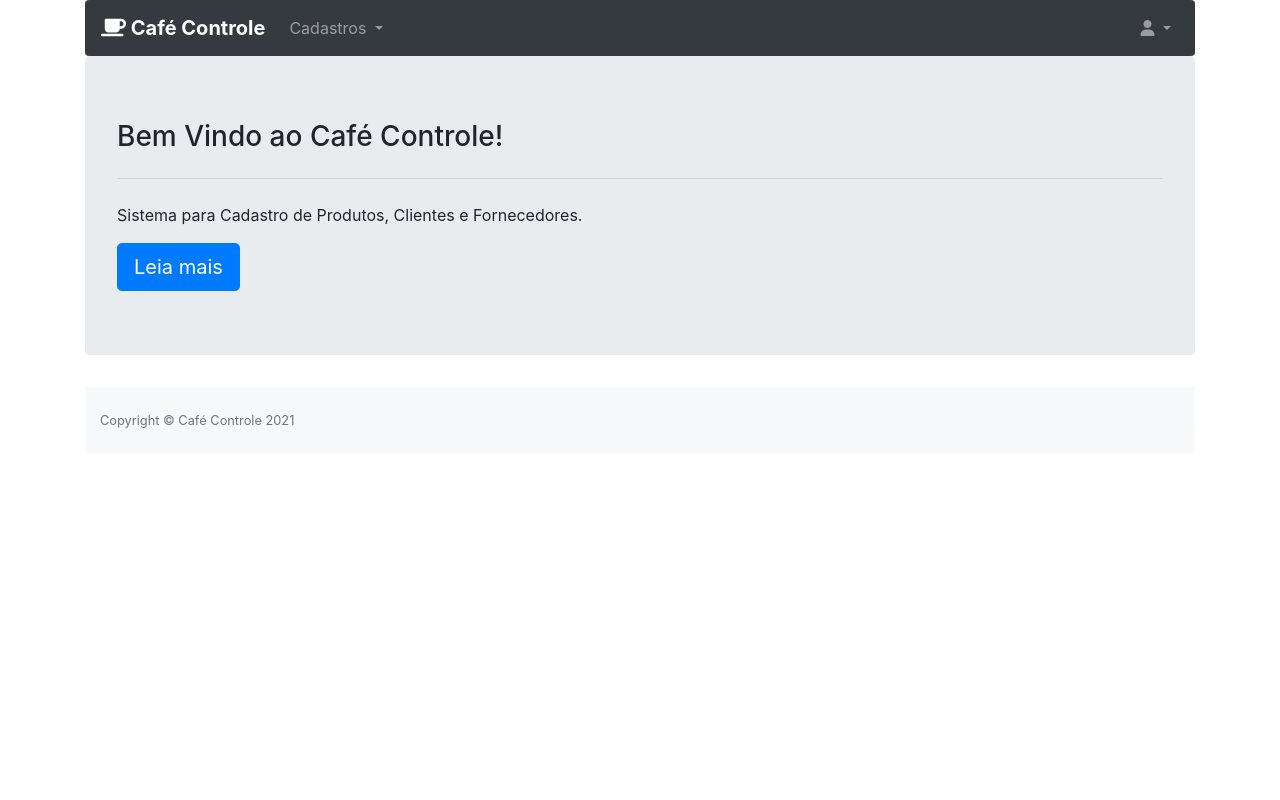
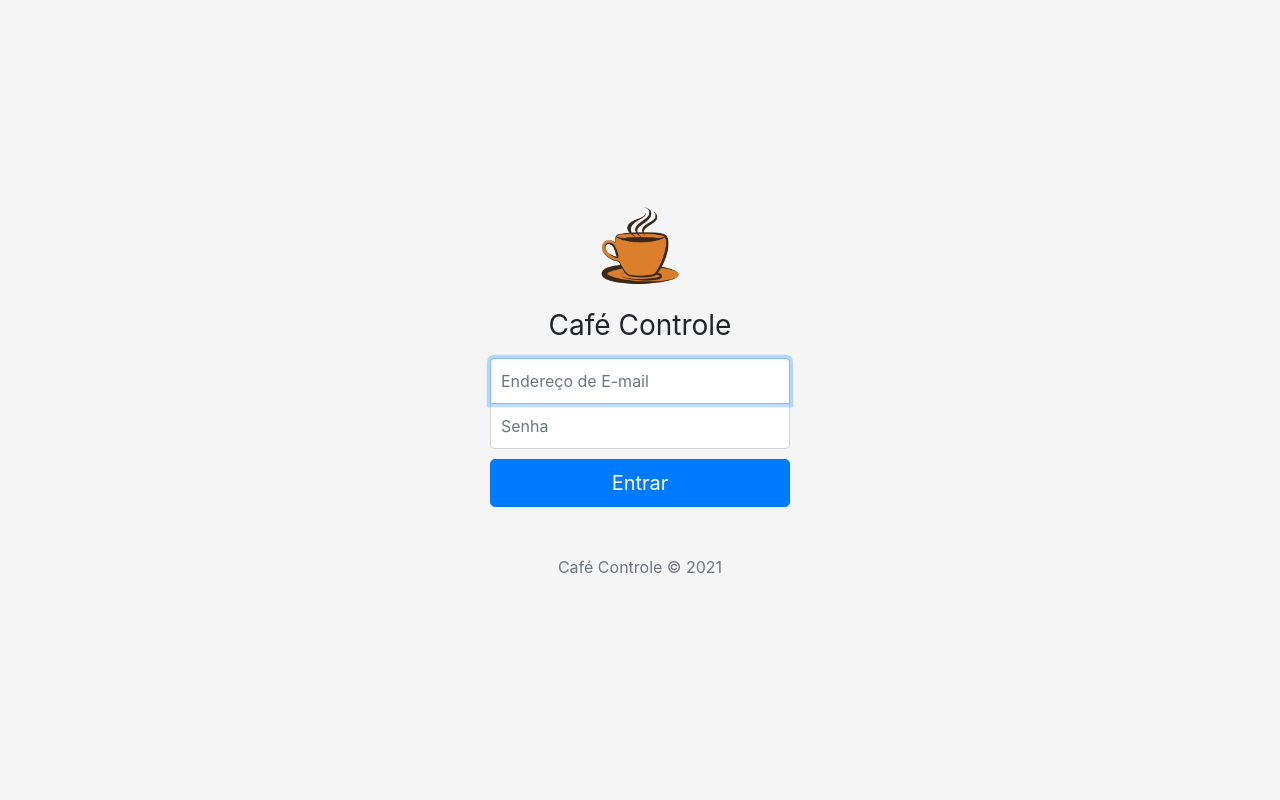
Before and after one commit to esdrastomaz/Bootstrap-4-PHPeMySQL, a PHP site: page / in a window 1280 px wide. Run offline with PHP 8.4, Linux system fonts and the light colour scheme; some libraries are stand-ins or nearby versions.

Commit message:
telalogin

```diff
--- /dev/null
+++ b/css/login.css
@@ -0,0 +1,49 @@
+html,
+body {
+  height: 100%;
+}
+
+body {
+  display: -ms-flexbox;
+  display: -webkit-box;
+  display: flex;
+  -ms-flex-align: center;
+  -ms-flex-pack: center;
+  -webkit-box-align: center;
+  align-items: center;
+  -webkit-box-pack: center;
+  justify-content: center;
+  padding-top: 40px;
+  padding-bottom: 40px;
+  background-color: #f5f5f5;
+}
+
+.form-signin {
+  width: 100%;
+  max-width: 330px;
+  padding: 15px;
+  margin: 0 auto;
+}
+.form-signin .checkbox {
+  font-weight: 400;
+}
+.form-signin .form-control {
+  position: relative;
+  box-sizing: border-box;
+  height: auto;
+  padding: 10px;
+  font-size: 16px;
+}
+.form-signin .form-control:focus {
+  z-index: 2;
+}
+.form-signin input[type="email"] {
+  margin-bottom: -1px;
+  border-bottom-right-radius: 0;
+  border-bottom-left-radius: 0;
+}
+.form-signin input[type="password"] {
+  margin-bottom: 10px;
+  border-top-left-radius: 0;
+  border-top-right-radius: 0;
+}
--- a/dependencias.php
+++ b/dependencias.php
@@ -2,12 +2,13 @@
 <link href="css/navbar.css" rel="stylesheet">
 <link rel="stylesheet" href="css/alertify.min.css" />
 <link rel="stylesheet" href="css/themes/default.min.css" />
+<link href="css/login.css" rel="stylesheet">
 
 <!-- JavaScript Bundle with Popper -->
 <script src="https://kit.fontawesome.com/585a3b9338.js" crossorigin="anonymous"></script>
 <script src="https://cdn.jsdelivr.net/npm/bootstrap@5.0.0-beta1/dist/js/bootstrap.bundle.min.js" integrity="
-    sha384-ygbV9kiqUc6oa4msXn9868pTtWMgiQaeYH7/t7LECLbyPA2x65Kgf80OJFdroafW" crossorigin="anonymous"></script>
-<script src="https://code.jquery.com/jquery-3.1.1.min.js">
+sha384-ygbV9kiqUc6oa4msXn9868pTtWMgiQaeYH7/t7LECLbyPA2x65Kgf80OJFdroafW" crossorigin="anonymous"></script>
+<script src="https://code.jquery.com/jquery-3.1.1.min.js"></script>
 <script src="https://cdnjs.cloudflare.com/ajax/libs/popper.js/1.14.3/umd/popper.min.js" integrity="sha384-ZMP7rVo3mIykV+2+9J3UJ46jBk0WLaUAdn689aCwoqbBJiSnjAK/l8WvCWPIPm49" crossorigin="anonymous"></script>
 <script src="https://stackpath.bootstrapcdn.com/bootstrap/4.1.3/js/bootstrap.min.js" integrity="sha384-ChfqqxuZUCnJSK3+MXmPNIyE6ZbWh2IMqE241rYiqJxyMiZ6OW/JmZQ5stwEULTy" crossorigin="anonymous"></script>
 <script src="js/bootstrap.min.js"></script>
--- a/index.php
+++ b/index.php
@@ -1,22 +1,55 @@
 <?php
-require_once "menu.php";
+require_once "dependencias.php";
+
+$onload = "";
+$erro   = isset($_GET['erro']);
+if (strlen($erro) > 0) {
+   $onload = "onload='alert(\"$erro\")'";
+}
+?>
+<!DOCTYPE html>
+<html lang="pt-br">
+
+<head>
+   <meta charset="UTF-8">
+   <meta name="viewport" content="width=device-width, initial-scale=1.0">
+   <title>Café Controle</title>
+   <link rel="icon" href="img/favicon/favicon2.ico">
+   <!-- Bootstrap core CSS -->
 
 
+   <!-- Custom styles for this template -->
+   <link href="css/login.css" rel="stylesheet">
+   <script type="text/javascript">
+      function validaTela() {
+         var resposta = true;
+         var senha = document.getElementById("inputPassword").value;
+         if (senha.length == 0) {
+            alert('Digite sua senha');
+            resposta = false;
+         } else if (senha.length > 6) {
+            alert('Senha maior que 6 caracteres');
+            resposta = false;
+         }
+         return resposta;
+      }
+   </script>
+</head>
 
-?>
+<body class="text-center" <?php echo $onload; ?>>
+   <form class="form-signin" method="post" action="redirect.php">
+      <!--onsubmit="return validaTela()"-->
 
-<div class="container">
-    <div class="jumbotron">
-        <h3>Bem Vindo ao Café Controle!</h3>
-        <hr class="my-4">
-        <p>Sistema para Cadastro de Produtos, Clientes e Fornecedores.</p>
-        <a class="btn btn-primary btn-lg" href="#" role="button">Leia mais</a>
-    </div>
-    <footer class="py-4 bg-light mt-auto">
-        <div class="container-fluid">
-            <div class="d-flex align-items-center justify-content-between small">
-                <div class="text-muted">Copyright &copy; Café Controle 2021</div>
-            </div>
-        </div>
-    </footer>
-</div>
+      <img class="mb-4" src="img/logo.png" alt="" width="80" height="80">
+      <h1 class="h3 mb-3 font-weight-normal">Café Controle</h1>
+      <label for="inputEmail" class="sr-only">Endereço de e-mail</label>
+      <input type="email" id="inputEmail" name="inputEmail" class="form-control" placeholder="Endereço de E-mail" required autofocus>
+      <label for="inputPassword" class="sr-only">Senha</label>
+      <input type="password" id="inputPassword" name="inputPassword" class="form-control" placeholder="Senha" required>
+
+      <button class="btn btn-lg btn-primary btn-block" type="submit">Entrar</button>
+      <p class="mt-5 mb-3 text-muted">Café Controle &copy; 2021</p>
+   </form>
+</body>
+
+</html>
--- a/menu.php
+++ b/menu.php
@@ -4,7 +4,7 @@ require_once "dependencias.php";
 
 <div class="container">
     <nav class="navbar navbar-expand-lg navbar-dark bg-dark rounded">
-        <a style="font-weight:bold" class="navbar-brand" href="index.php"><i class="fas fa-coffee"></i>&nbsp;Café Controle</a>
+        <a style="font-weight:bold" class="navbar-brand" href="home.php"><i class="fas fa-coffee"></i>&nbsp;Café Controle</a>
         <button class="navbar-toggler" type="button" data-toggle="collapse" data-target="#conteudoNavbarSuportado" aria-controls="conteudoNavbarSuportado" aria-expanded="false" aria-label="Alterna navegação">
             <span class="navbar-toggler-icon"></span>
         </button>
```
Also changed, not shown: home.php (added, +22 -0 lines), img/logo.png (added).
